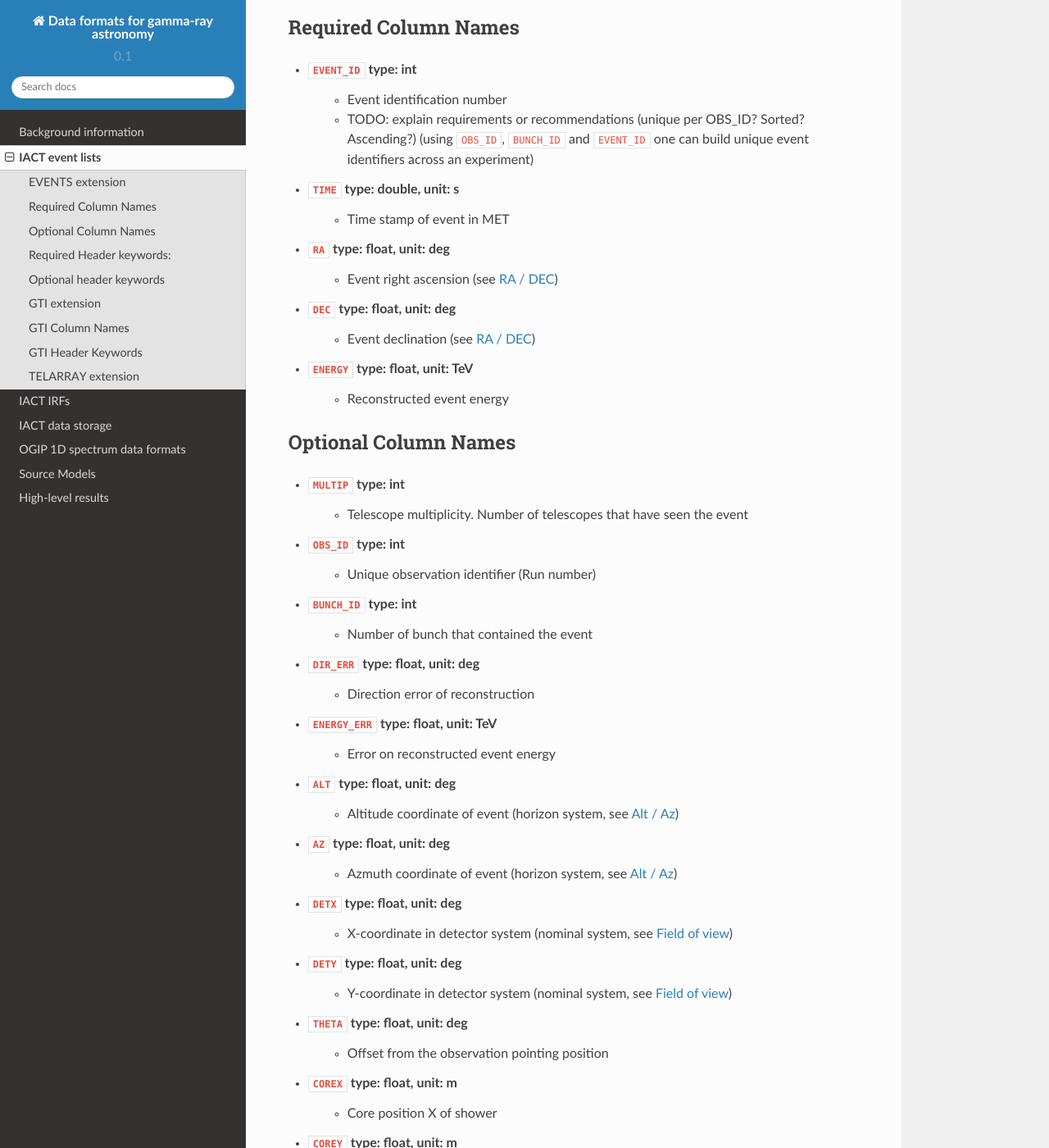
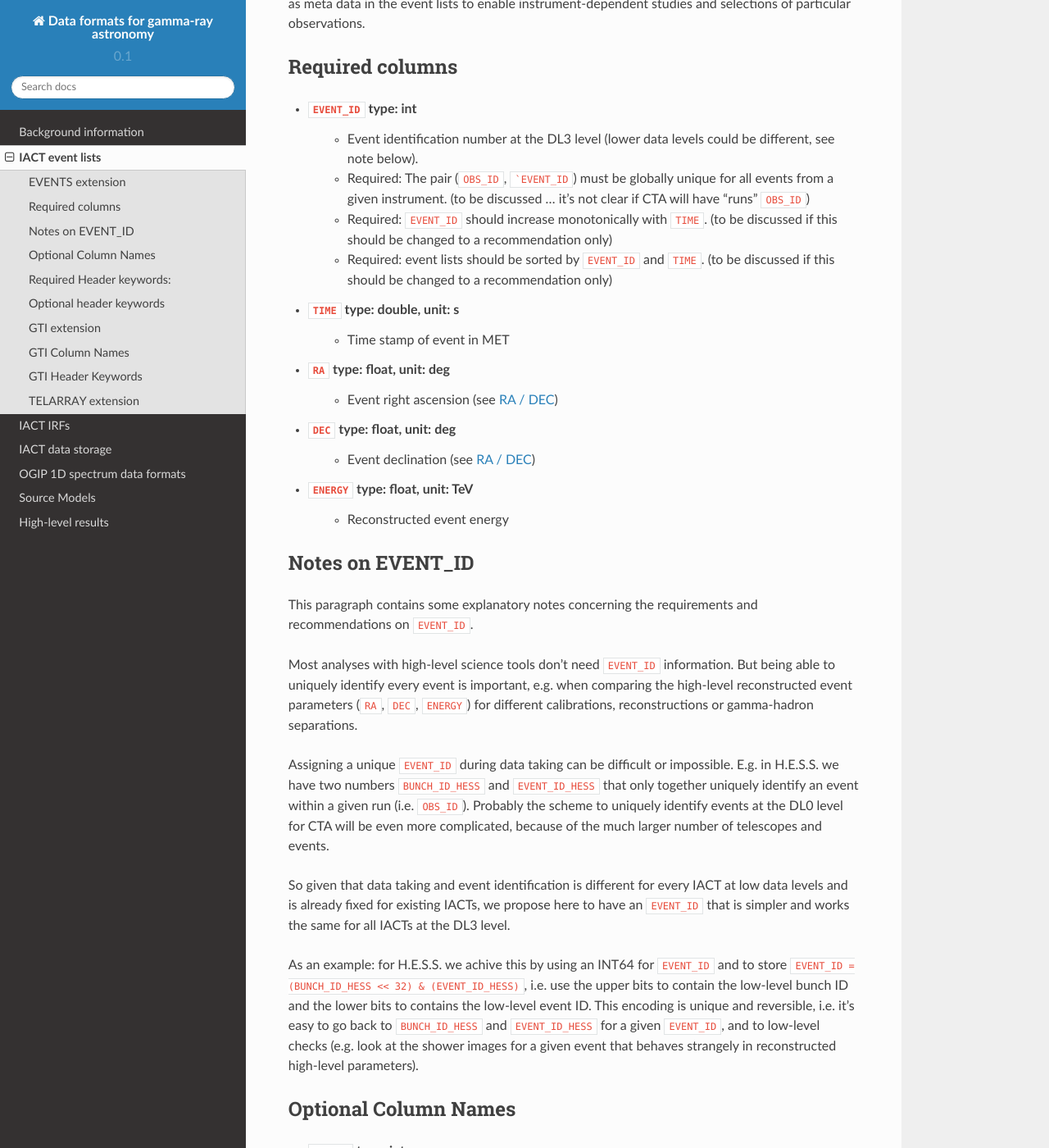
Before and after one commit to open-gamma-ray-astro/gamma-astro-data-formats, a Sphinx documentation site: the page built from source/events/index.rst, in a window 1280 px wide and 1400 px high, scrolled down 540 px. Shown: the whole window at 82% size. Built offline with Sphinx 7.4.7 and the Read the Docs theme 2.0.0, drawn with Linux system fonts in a browser that asks for light colours; some of the changed text lies outside the part shown.

Commit message:
Update spec of EVENT_ID in DL3 event list

````diff
--- a/source/events/index.rst
+++ b/source/events/index.rst
@@ -4,6 +4,8 @@
 
 IACT event lists
 ================
+
+This document describes IACT DL3 event lists.
 
 Event lists are stored in FITS files with two required and one optional
 extensions (HDUs).
@@ -24,13 +26,19 @@ keywords are not necessarily required for an analysis. The information is,
 however, included as meta data in the event lists to enable instrument-dependent
 studies and selections of particular observations.
 
-Required Column Names
----------------------
+Required columns
+----------------
 
 * ``EVENT_ID`` type: int
-    * Event identification number
-    * TODO: explain requirements or recommendations (unique per OBS_ID? Sorted? Ascending?)
-      (using ``OBS_ID``, ``BUNCH_ID`` and ``EVENT_ID`` one can build unique event identifiers across an experiment)
+    * Event identification number at the DL3 level
+      (lower data levels could be different, see note below).
+    * Required: The pair (``OBS_ID``, ```EVENT_ID``) must be globally unique
+      for all events from a given instrument.
+      (to be discussed ... it's not clear if CTA will have "runs" ``OBS_ID``)
+    * Required: ``EVENT_ID`` should increase monotonically with ``TIME``.
+      (to be discussed if this should be changed to a recommendation only)
+    * Required: event lists should be sorted by ``EVENT_ID`` and ``TIME``.
+      (to be discussed if this should be changed to a recommendation only)
 * ``TIME`` type: double, unit: s
     * Time stamp of event in MET
 * ``RA`` type: float, unit: deg
@@ -40,6 +48,39 @@ Required Column Names
 * ``ENERGY`` type: float, unit: TeV
     * Reconstructed event energy
 
+Notes on EVENT_ID
+-----------------
+
+This paragraph contains some explanatory notes concerning the requirements
+and recommendations on ``EVENT_ID``.
+
+Most analyses with high-level science tools don't need ``EVENT_ID`` information.
+But being able to uniquely identify every event is important, e.g. when
+comparing the high-level reconstructed event parameters (``RA``, ``DEC``,
+``ENERGY``) for different calibrations, reconstructions or gamma-hadron
+separations.
+
+Assigning a unique ``EVENT_ID`` during data taking can be difficult or
+impossible. E.g. in H.E.S.S. we have two numbers ``BUNCH_ID_HESS`` and
+``EVENT_ID_HESS`` that only together uniquely identify an event within a given
+run (i.e. ``OBS_ID``). Probably the scheme to uniquely identify events at the
+DL0 level for CTA will be even more complicated, because of the much larger
+number of telescopes and events.
+
+So given that data taking and event identification is different for every IACT
+at low data levels and is already fixed for existing IACTs, we propose here
+to have an ``EVENT_ID`` that is simpler and works the same for all IACTs at
+the DL3 level.
+
+As an example: for H.E.S.S. we achive this by using an INT64 for ``EVENT_ID``
+and to store ``EVENT_ID = (BUNCH_ID_HESS << 32) & (EVENT_ID_HESS)``, i.e.
+use the upper bits to contain the low-level bunch ID and the lower bits
+to contains the low-level event ID.
+This encoding is unique and reversible, i.e. it's easy to go back to
+``BUNCH_ID_HESS`` and ``EVENT_ID_HESS`` for a given ``EVENT_ID``,
+and to low-level checks (e.g. look at the shower images for a given event
+that behaves strangely in reconstructed high-level parameters).
+
 Optional Column Names
 ---------------------
 
@@ -47,8 +88,6 @@ Optional Column Names
     * Telescope multiplicity. Number of telescopes that have seen the event
 * ``OBS_ID`` type: int
     * Unique observation identifier (Run number)
-* ``BUNCH_ID`` type: int
-    * Number of bunch that contained the event
 * ``DIR_ERR`` type: float, unit: deg
     * Direction error of reconstruction
 * ``ENERGY_ERR`` type: float, unit: TeV
````
